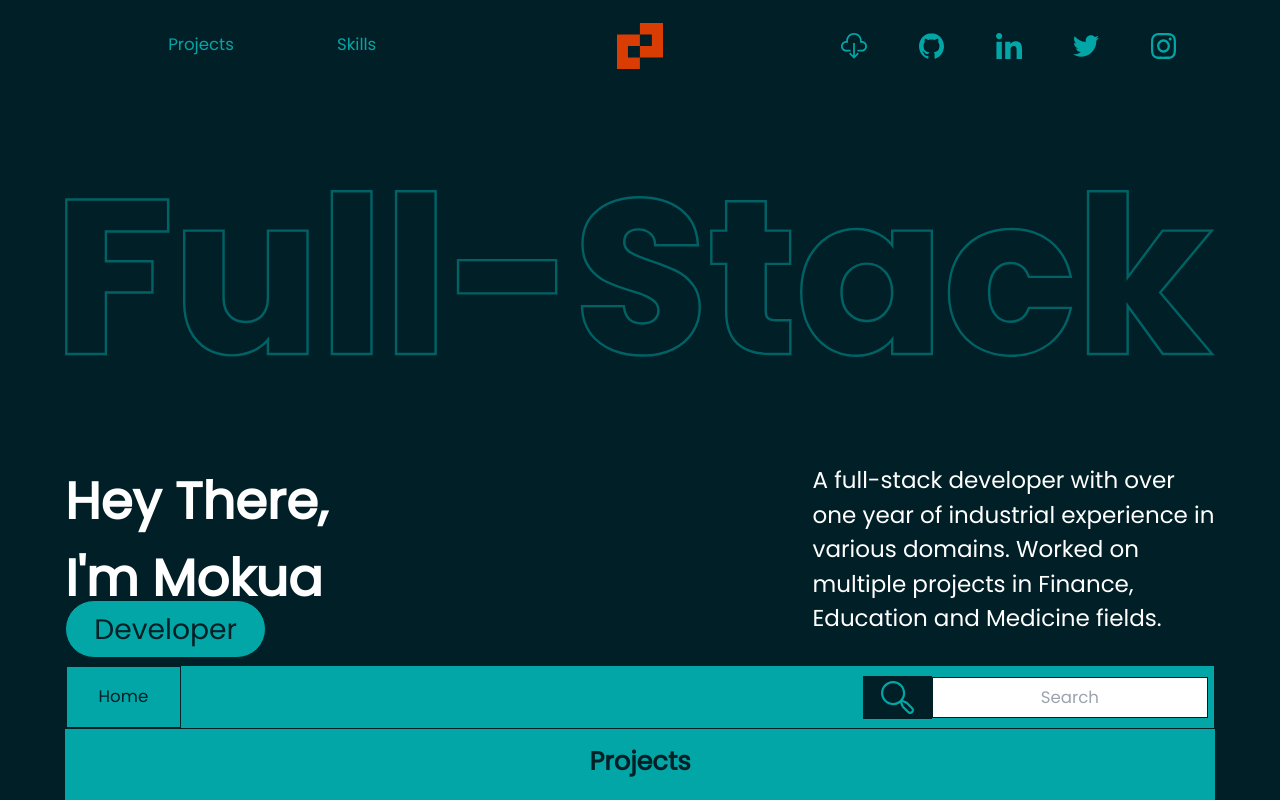
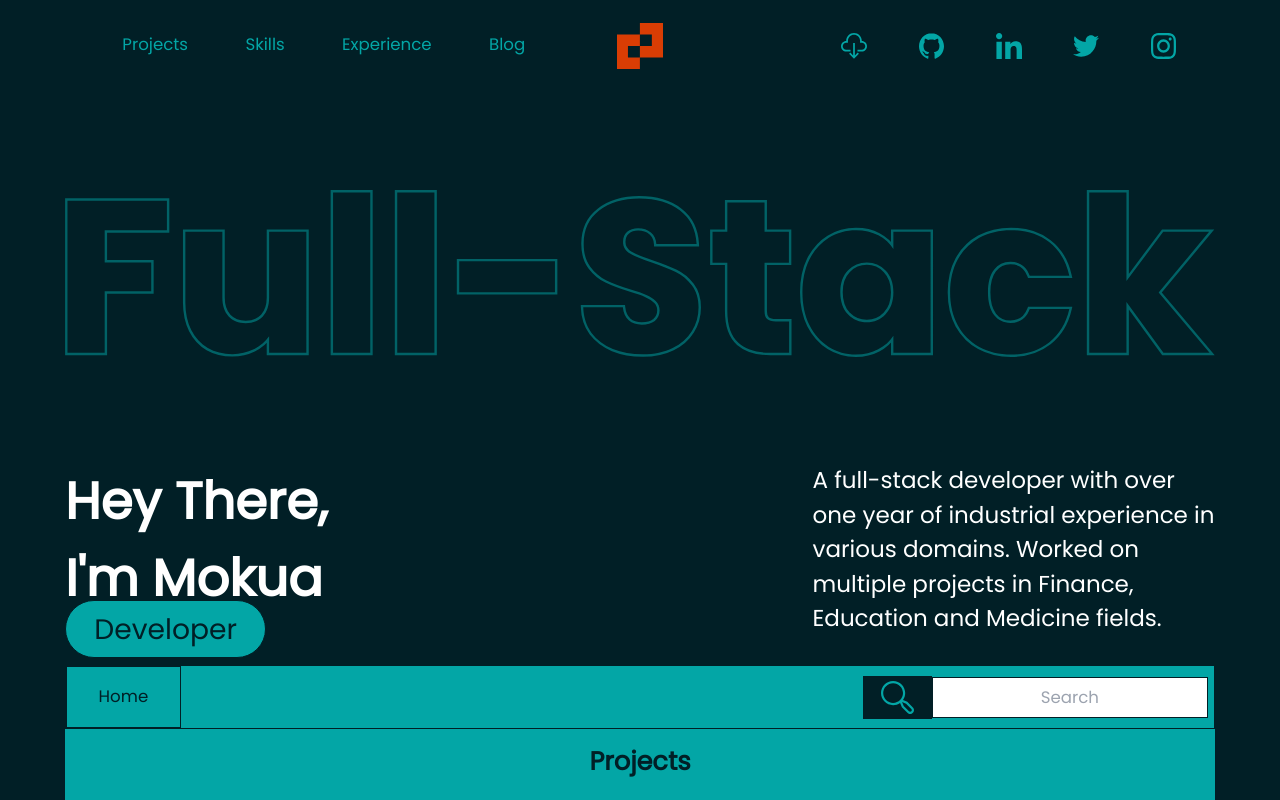
Before and after one commit to MokuaEnock/moku, a React (Create React App) app: page / in a window 1280 px wide. Shown: the top 800 px of the page. Built offline with nearby package versions, Linux system fonts and the light colour scheme.

Commit message:
add links to experinces and blog section

```diff
--- a/src/App.js
+++ b/src/App.js
@@ -47,7 +47,7 @@ function App() {
 
         <Route path="skills" element={<SkillSection />}></Route>
 
-        <Route path="experince" element={<Experience />}></Route>
+        <Route path="experience" element={<Experience />}></Route>
       </Routes>
 
       <Footer />
--- a/src/components/landing/landing.js
+++ b/src/components/landing/landing.js
@@ -15,7 +15,8 @@ export default function Landing() {
         <div id="sects">
           <Link to="/projects">Projects</Link>
           <Link to="/skills">Skills</Link>
-          <Link to="/blog"></Link>
+          <Link to="/experience">Experience</Link>
+          <Link to="/blog">Blog</Link>
           {/* <a href="#">About</a> */}
         </div>
 
```
